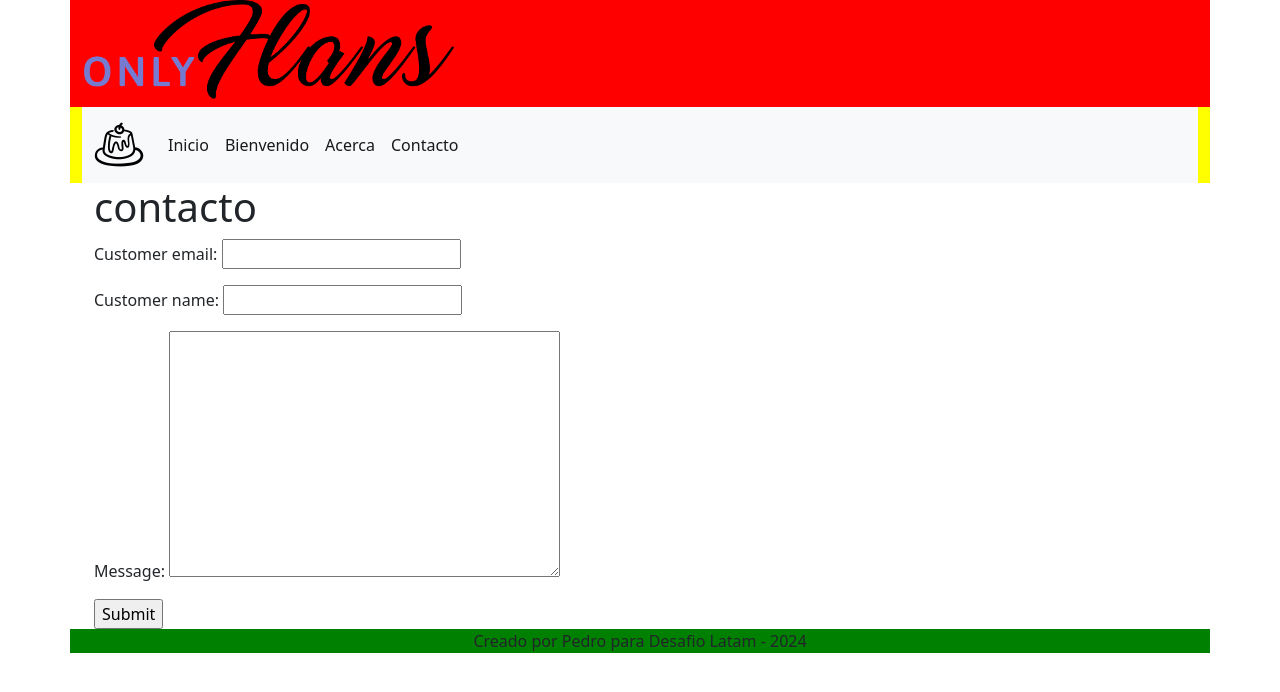
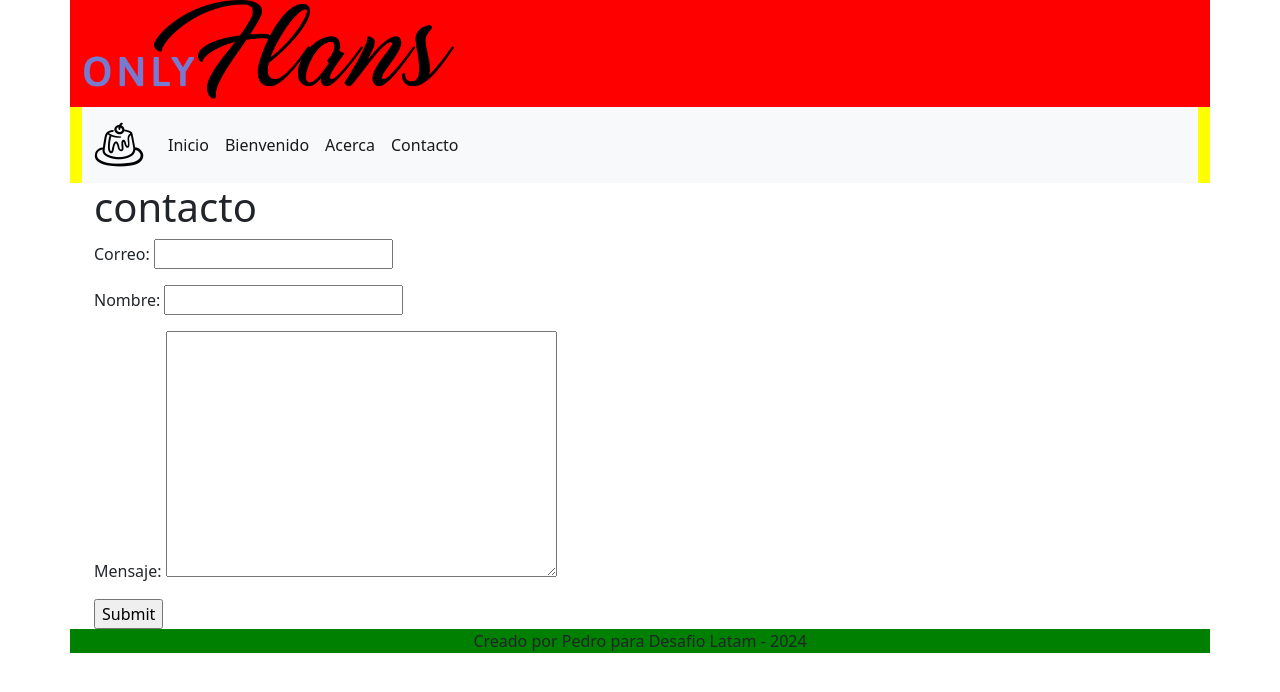
Before and after one commit to josehermosillaa/g4v_hit_24, a Django app: page /contacto/ in a window 1280 px wide. Shown: the top 692 px of the page. Run offline with Django 4.2, Linux system fonts and the light colour scheme.

Commit message:
labels model form

```diff
--- a/web/forms.py
+++ b/web/forms.py
@@ -11,3 +11,9 @@ class ContactFormModelForm(ModelForm):
     class Meta:
         model = ContactForm
         fields = '__all__'
+        labels = {
+            'message':'Mensaje',
+            'customer_name':'Nombre',
+            'customer_email':'Correo'
+
+        }
--- a/web/templates/contact.html
+++ b/web/templates/contact.html
@@ -7,7 +7,7 @@
     <form action="{% url 'contacto'%}" method="post">
         {% csrf_token %}
         <!-- {{form.as_p}} -->
-        {{form.non_field_errors}}
+        <!-- {{form.non_field_errors}} -->
         <div class="mb-3 text center">
             {{form.as_p}}
         </div>
```
